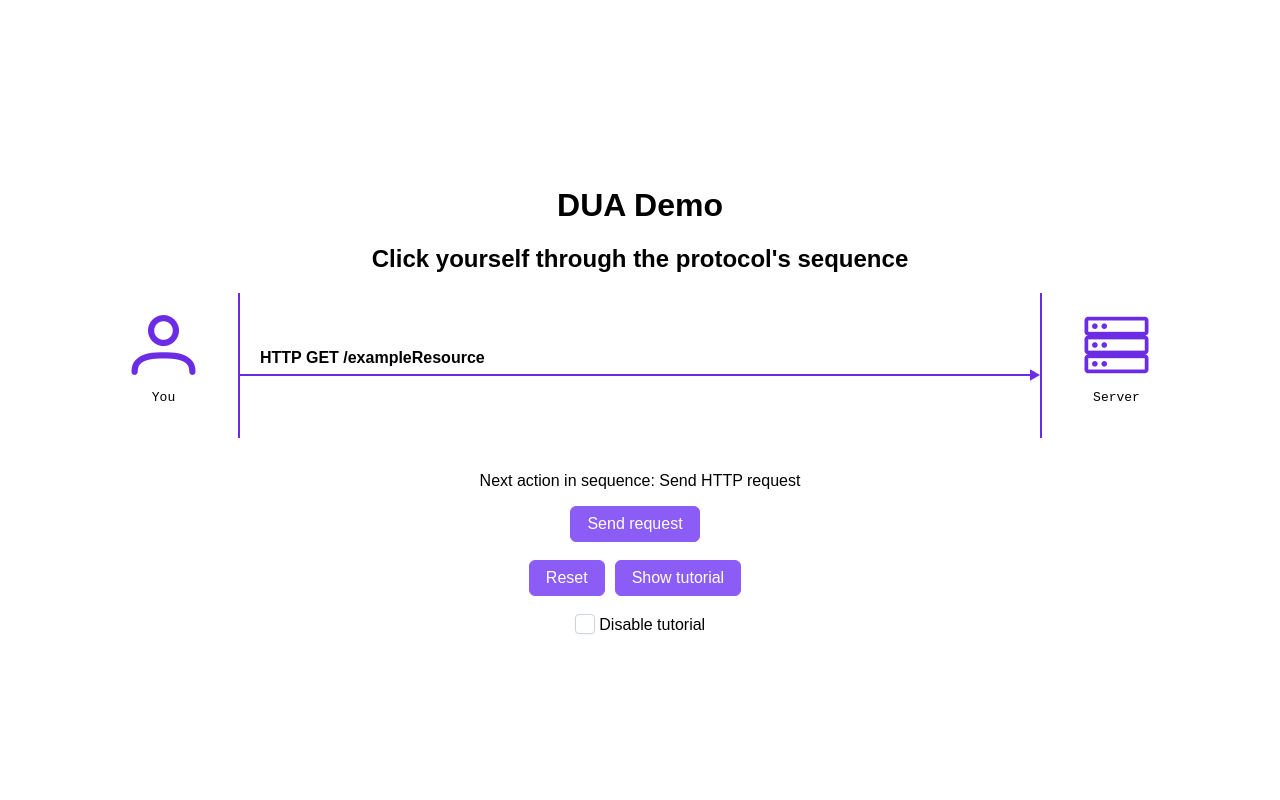
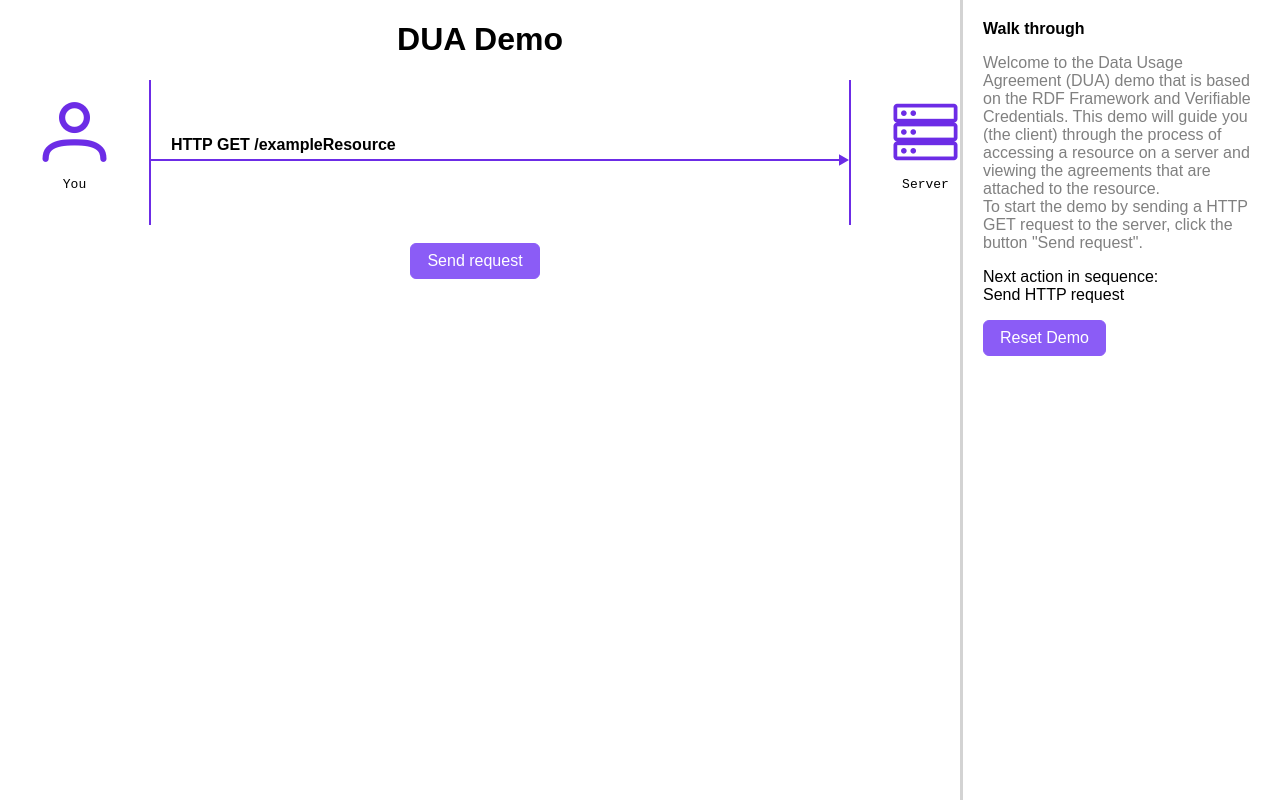
Before and after one commit to vallebz/dua-client, a JavaScript app: page / in a window 1280 px wide. Built offline with nearby package versions, Linux system fonts and the light colour scheme; a web font is replaced by a local one.

Commit message:
added sidebar for tutorial

```diff
--- a/src/App.vue
+++ b/src/App.vue
@@ -1,14 +1,11 @@
 <template>
-  <Toast position="top-right" />
-  <Sidebar v-model:visible="visible" :header="sidebarHeader[this.counter]" position="right">
-          <p>{{ this.sidebarValue[this.counter] }}</p>
-      </Sidebar>
+  <Toast position="bottom-left" />
+
+  <div class="split left">
     <div>
       <h1>DUA Demo</h1>
-    <h2>Click yourself through the protocol's sequence</h2>
       <div class="grid-container" v-for="[outerKey, headersMap] in requestsMap">
         <div>
-        <!-- <img v-if="outerKey.startsWith('request')" src="./assets/self-employed_lila.png" alt="User Icon" width="50" height="50"> -->
           <i class="pi pi-user" v-if="outerKey.startsWith('request')"></i>
           <pre v-if="outerKey.startsWith('request')">You</pre>
         </div>
@@ -20,23 +17,23 @@
             <b>HTTP GET /exampleResource</b>
             <div v-if="requestsMap.get(outerKey) != ''">
               <p>Headers:</p>
-              <Accordion :multiple="true" :key="outerKey">
+                <Accordion :dynamicHeight="true" :multiple="true" :key="outerKey">
                 <AccordionTab v-for="[innerKey, innerValue] in headersMap" :key="innerKey" :header="innerKey">
                   <pre>{{ innerValue }}</pre>
                 </AccordionTab>
                 </Accordion><br/>
             </div>
           </div>
-          <img class="arrow" src="./assets/right_solid_arrow_lila.svg">
+          <img class="arrow" align="right" src="./assets/right_solid_arrow_lila.svg">
           </div>
 
           <div v-if="outerKey.startsWith('response')">
-          <img class="arrow" src="./assets/left_dashed_arrow_lila.svg">
+            <img class="arrow" align="left" src="./assets/left_dashed_arrow_lila.svg"><br/>
             <div class="middleColumn">
               <b>{{ this.responseText[outerKey.includes("5")?5:0] }}</b><br/>
               <p>Headers:</p>
-            <Accordion v-model:activeIndex="this.active[outerKey.includes('5') ? 5 : 0]" :multiple="true" :key="outerKey">
-            <AccordionTab v-for="[innerKey, innerValue] in headersMap" :id="innerKey" :key="innerKey" :header="innerKey">
+              <Accordion :max-height="100" v-model:activeIndex="this.active[outerKey.includes('5') ? 5 : 0]" :multiple="true" :key="outerKey">
+              <AccordionTab class="accordiontab" v-for="[innerKey, innerValue] in headersMap" :id="innerKey" :key="innerKey" :header="innerKey">
                 <pre>{{ innerValue }}</pre>
               </AccordionTab>
               </Accordion><br/>
@@ -52,16 +49,21 @@
       <br/>
       <Fieldset align="left" v-if="this.counter == 3 || this.counter == 4" :toggleable="true" legend="Credential"><pre>{{ this.authnData }}</pre></Fieldset>
       <div>
-      <p>Next action in sequence: {{ this.actionText[this.counter] }}</p>
         <Button id="addText" @click="addText">{{ this.buttonText[this.counter] }}</Button>
         <br/>
         <br/>
-      <Button @click="doReset">Reset</Button>
-      <Button @click="visible = true">Show tutorial</Button>
-      <br/>
-      <br/>
-      <Checkbox v-model="disabledTutorial" inputId="tutorial" :binary="true"></Checkbox>
-      <label for="tutorial"> Disable tutorial </label>
+      </div>
+    </div>
+  </div>
+
+  <div class="split right">
+    <div class="vl">
+      <div class="tutorial">
+        <b>Walk through</b>
+        <p class="tutorial-text">{{ this.tutorialText[this.counter] }}</p>
+        <p>Next action in sequence: <br/>{{ this.actionText[this.counter] }}</p>
+        <Button @click="doReset">Reset Demo</Button>
+      </div>
     </div>
   </div>
 </template>
@@ -72,12 +74,10 @@ import { toTTL } from "@/lib/n3Extensions";
 import Accordion from "primevue/accordion";
 import AccordionTab from "primevue/accordiontab";
 
-
 export default {
 
   data() {
     return {
-      disabledTutorial: false,
       active: [[]],
       visible: false,
       counter: 0,
@@ -93,7 +93,8 @@ export default {
         "Attach required credential as a header",
         "Send request with attached credential",
         "View agreements in authn-data header",
-        "You reached the end of the protocol. Reset?"],
+        "You reached the end of the protocol. Reset?",
+      ],
       buttonText: [
         "Send request",
         "View header",
@@ -102,7 +103,8 @@ export default {
         "Attach credential",
         "Send request",
         "View agreements",
-        "Reset"],
+        "Reset",
+      ],
       prefixes: {
         acl: 'http://www.w3.org/ns/auth/acl#',
         acp: 'http://www.w3.org/ns/solid/acp#',
@@ -122,25 +124,15 @@ export default {
       },
       authnData: "@prefix ex: <http://example.org> .\n@prefix rdf: <http://www.w3.org/1999/02/22-rdf-syntax-ns#> .\n@prefix rdfs: <http://www.w3.org/2000/01/rdf-schema#> .\n\nex:Valentin rdf:type ex:Person ; rdf:type ex:Human .",
       authnDataRDF: "@prefix ex: <http://example.org> . @prefix rdf: <http://www.w3.org/1999/02/22-rdf-syntax-ns#> . @prefix rdfs: <http://www.w3.org/2000/01/rdf-schema#> . ex:Valentin rdf:type ex:Person ; rdf:type ex:Human .",
-      sidebarHeader: [
-        "Request",
-        "Response",
-        "Request",
-        "Response",
-        "Request",
-        "Response",
-        "Request",
-        "Response",
-      ],
-      sidebarValue: [
-        "You send a request to the server.",
-        "The server sends a response back to you.",
-        "You send a request to the server.",
-        "The server sends a response back to you.",
-        "You send a request to the server.",
-        "The server sends a response back to you.",
-        "You send a request to the server.",
-        "The server sends a response back to you.",
+      tutorialText: [
+        "Welcome to the Data Usage Agreement (DUA) demo that is based on the RDF Framework and Verifiable Credentials. This demo will guide you (the client) through the process of accessing a resource on a server and viewing the agreements that are attached to the resource.\nTo start the demo by sending a HTTP GET request to the server, click the button \"Send request\".",
+        "The server respondend with a 401 Unauthorized status code and a www-authenticate header. The server tells the client that a Verifiable Credential proving the clients authenticity is missing. Click the button \"View header\" to inspect the header.",
+        "The www-authenticate header contains a RDf graph. The SHACL shape of the graph defines the required Verifiable Credential. It defines shapes for a verifiable presentation and verifiable credential graphs, outlining their required properties such as policies, holders, issuers, and proofs. Additionally, it specifies constraints on credential subjects, issuance dates, and expiration dates. The graph also includes an example of permissions and requests, indicating actions such as reading teaching content for academic research and verifying identity based on legitimate interest. Furthermore, at the end of the graph a exemplary data protection officer and data controller is presented, providing their contact details and organizational affiliations.\nProceed to create the required credential matching the shape by clicking the button \"Create credential\".",
+        "The Verifiable Credential was created and displayed below the sequence diagram. Now, the client has to create a new HTTP GET request to access the resource. Click the button \"Create request\" to create the request.",
+        "The new request needs to be attached with the created Verifiable Credential. The client has to attach the credential as a header to the request. Click the button \"Attach credential\" to attach the credential to the request.",
+        "The credential was attached successfully and can be inspected in the authn-data header. The client can now send the request to the server. Click the button \"Send request\" to send the request.",
+        "The server responded with a HTTP 200 OK status code and a response body. The response body contains the requested resource and the agreements that are attached to the resource. The server has validated the provided credential against the SHACL shape and allowed the client to access the data. Click the button \"View agreements\" to inspect the data usage agreements.",
+        "The authn-data header contains the agreements that are attached to the resource. The client can now inspect the exemplary usage agreements of the private data contained by in credential and the usage agreements of the data contained in the provided content by the server. Click the button \"Reset\" to reset the demo and start again.",
       ],
     };
   },
@@ -269,6 +261,7 @@ export default {
       this.tempActionText = this.actionText[this.counter];
       this.tempButtonText = this.buttonText[this.counter];
       this.active = [[]];
+      this.$toast.add({ severity: 'info', summary: 'Reset', detail: 'Demo was reset successfully', life: 3000 });
     },
   },
 };
@@ -276,13 +269,71 @@ export default {
 
 <style>
 
+.tutorial {
+  align-items: center;
+  text-align: left;
+  padding: 20px;
+  margin: 0;
+  margin-bottom: 20px;
+  height: 100%;
+
+}
+
+.tutorial-text {
+  color: gray;
+  white-space: pre-wrap;       /* Since CSS 2.1 */
+  white-space: -moz-pre-wrap;  /* Mozilla, since 1999 */
+  white-space: -pre-wrap;      /* Opera 4-6 */
+  white-space: -o-pre-wrap;    /* Opera 7 */
+}
+
+.vl {
+  border-left: 3px solid lightgrey;
+  height: 100%;
+}
+
+/* Split the screen in half */
+.split {
+  height: 100%;
+  width: 75%;
+  position: fixed;
+  top: 0;
+  overflow: auto;
+  padding-top: 0px;
+}
+
+/* Control the left side */
+.left {
+  left: 0;
+}
+
+/* Control the right side */
+.right {
+  right: 0;
+  width: 25%;
+}
+
+/* If you want the content centered horizontally and vertically */
+.centered {
+  position: absolute;
+  top: 50%;
+  left: 50%;
+  transform: translate(-50%, -50%);
+  text-align: center
+}
+
 button {
   margin-right: 10px;
 }
 
+fieldset {
+  margin: 30px;
+  margin-top: 0;
+}
+
 .grid-container {
   display: grid;
-        grid-template-columns: 150px minmax(800px, 1fr) 150px;
+  grid-template-columns: 150px minmax(700px, 1fr) 150px;
   gap: 0px;
   padding: 0px;
 }
@@ -294,14 +345,19 @@ button {
     border-right: 1px solid rgb(108 44 230);
     word-wrap: break-word;
     overflow-wrap: break-word;
+    z-index: 5;
 }
 
 .grid-container > div:first-child {
     border-left: none;
+    background-color: white;
+    z-index: 10;
 }
 
 .grid-container > div:last-child {
     border-right: none;
+    background-color: white;
+    z-index: 10;
 }
 
 .grid-container > div > p {
@@ -337,6 +393,7 @@ pre {
     max-width: 700px;    /* Internet Explorer 5.5+ */
     font-size: medium;
 }
+
 b {
   white-space: pre-wrap;
 }
```
Also changed, not shown: src/main.js (+6 -4 lines), src/assets/left_dashed_arrow_lila.svg, src/assets/right_solid_arrow_lila.svg. Lines whose indentation alone changed are shown as unchanged.
